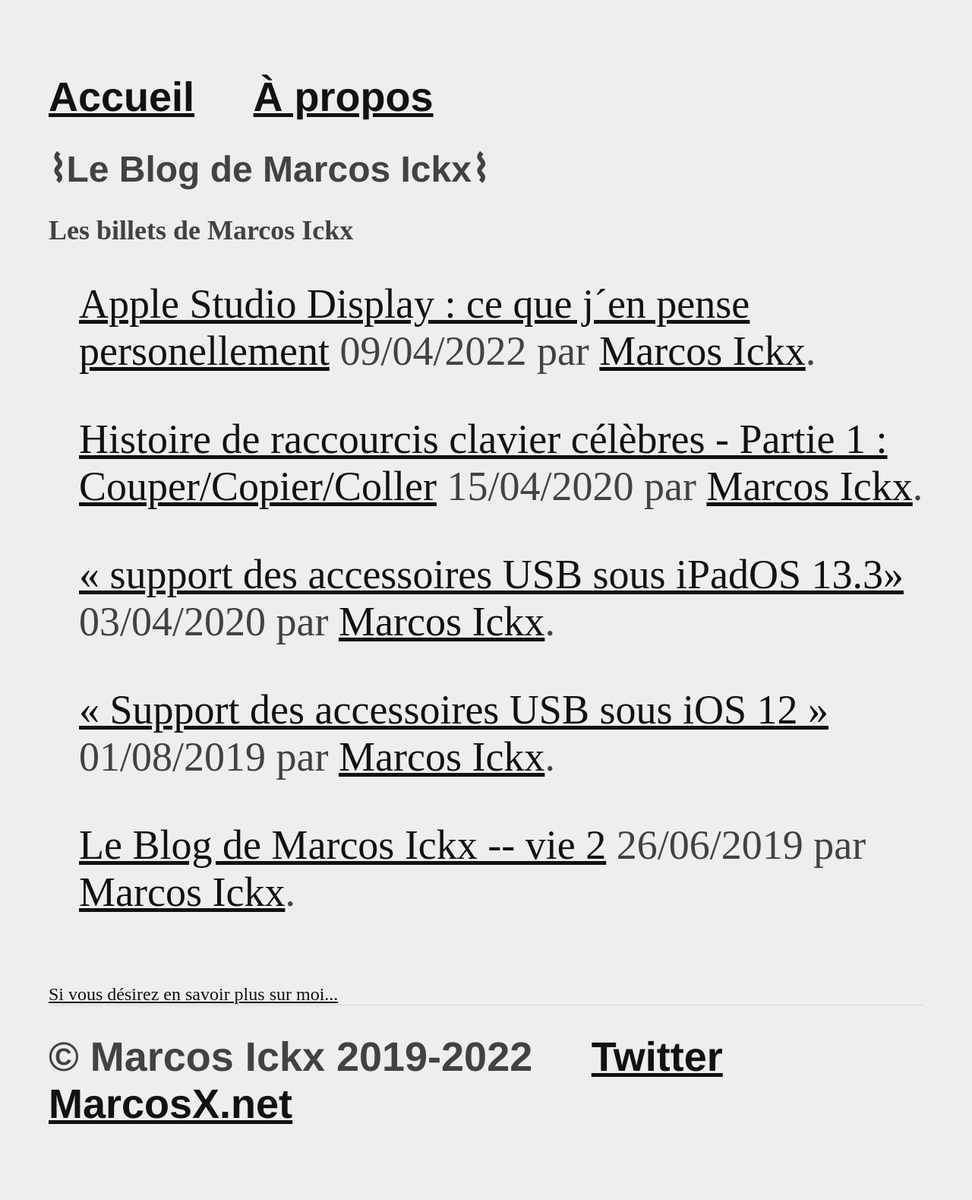
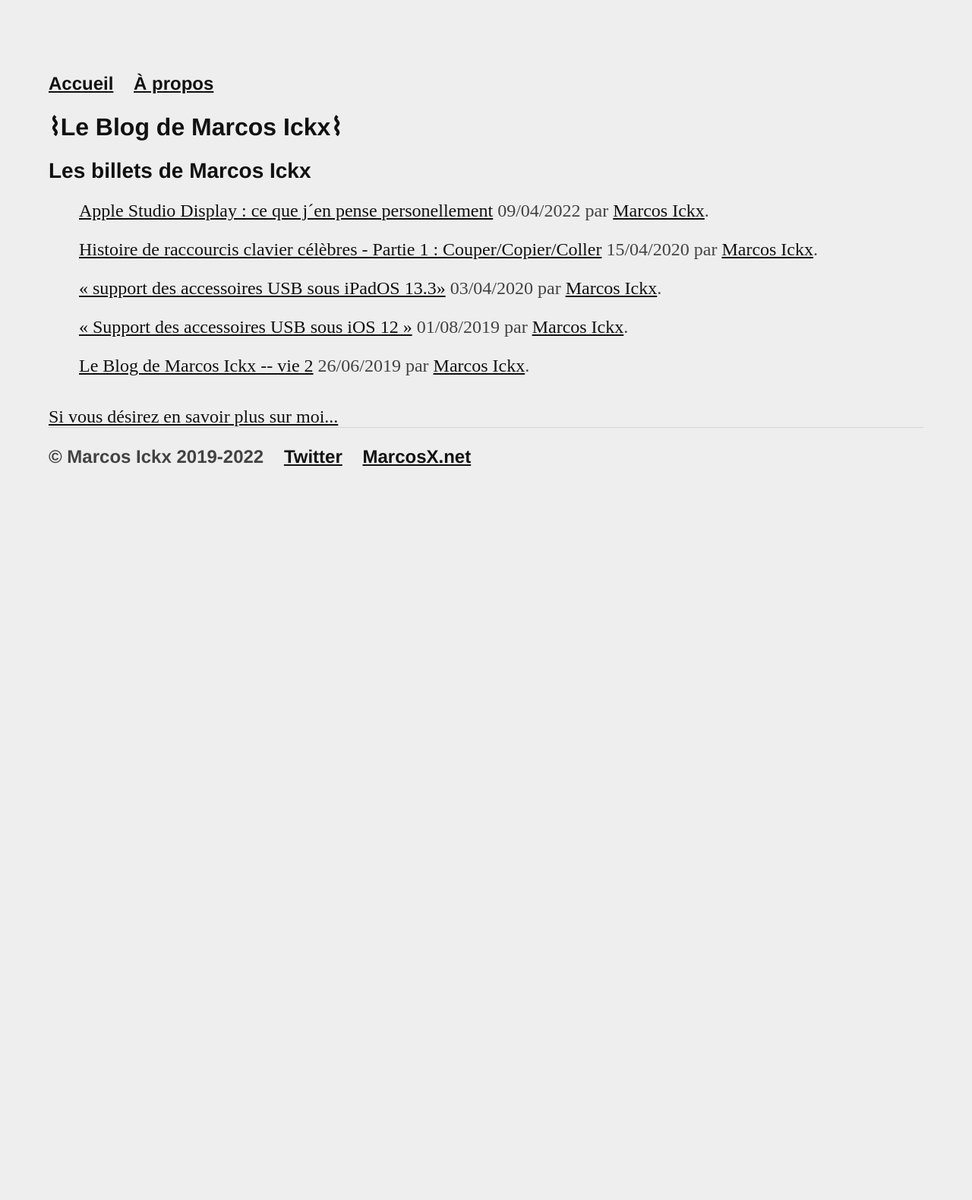
Before and after one commit to MarcosIckx/PreviewMarcosxNet, a Jekyll site: the page built from index.html, in a window 1280 px wide. Shown: the whole page at 76% size. Built offline with Jekyll 4.4.1, drawn with Linux system fonts in a browser that asks for light colours; the list of posts is cut into pages by our own code; after the commit the page ends 900 px from its top, so only the background shows below that.

Commit message:
Update main.css
Use rem in place of em.

```diff
--- a/css/main.css
+++ b/css/main.css
@@ -23,23 +23,23 @@
     color: var(--font-color);
     margin: 4em auto;
     width: 90%;
-    font-size: 1.5em;
+    font-size: 1.5rem;
 }
 
 
 nav ul, footer ul {
     font-family:'Helvetica', 'Arial', 'Sans-Serif';
-    padding: 0em;
+    padding: 0rem;
     list-style: none;
     font-weight: bold;
 }
 nav ul li, footer ul li {
     display: inline;
-    margin-right: 1.25em;
+    margin-right: 1.25rem;
 }
 
 ul, ul li {
-    font-size: 1.5em;
+    font-size: 1.5rem;
 }
 a {
     text-decoration: underline;
@@ -51,21 +51,28 @@
     font-weight: bold;
 }
 h1 {
-    font-size: 2em;
+    font-size: 2rem;
     font-family:'Helvetica', 'Arial', 'Sans-Serif';
+    color: var(--primary-color);
+
+}
+h2 {
+    font-size: 1.75rem;
+    font-family:'Helvetica', 'Arial', 'Sans-Serif';
+    color: var(--primary-color);
 }
 p {
-    line-height: 1.4em;
+    line-height: 1.6rem;
     color: var(--secondary-color);
 }
 footer {
-    border-top: 0.0625em solid #d5d5d5;
-    font-size: 1em;
+    border-top: 0.0625rem solid #d5d5d5;
+    font-size: 1rem;
 }
 
 ul.posts {
-    margin: 1.25em auto 2.5em;
-    font-size: 1.5em;
+    margin: 1.25rem auto 2.5rem;
+    font-size: 1.5rem;
 }
 
 ul.posts li {
@@ -75,13 +82,13 @@
 .step { border-radius: 50%;
 	-moz-border-radius: 50%;
 	-webkit-border-radius: 50%;
-	width: 2.1875em;
-	height: 2.1875em;
+	width: 2.1875rem;
+	height: 2.1875rem;
 	background: var(--step-bgcolor);
 	color: var(--bg-color);
 	float: left;
 	text-align: center;
-	font-size: 1.5em;
-	padding-top: 0.34375em;
-	margin: 0.3125em 0.9375 0em 0em;
+	font-size: 1.5rem;
+	padding-top: 0.34375rem;
+	margin: 0.3125rem 0.9375rem 0rem 0rem;
 	font-family: 'Helvetica', 'Arial', 'sans-serif'; }
```
